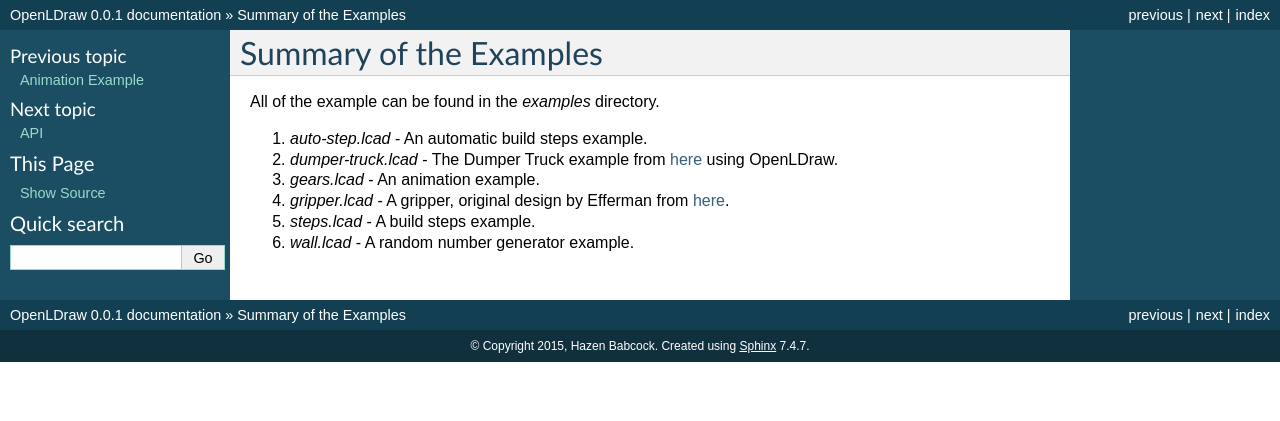
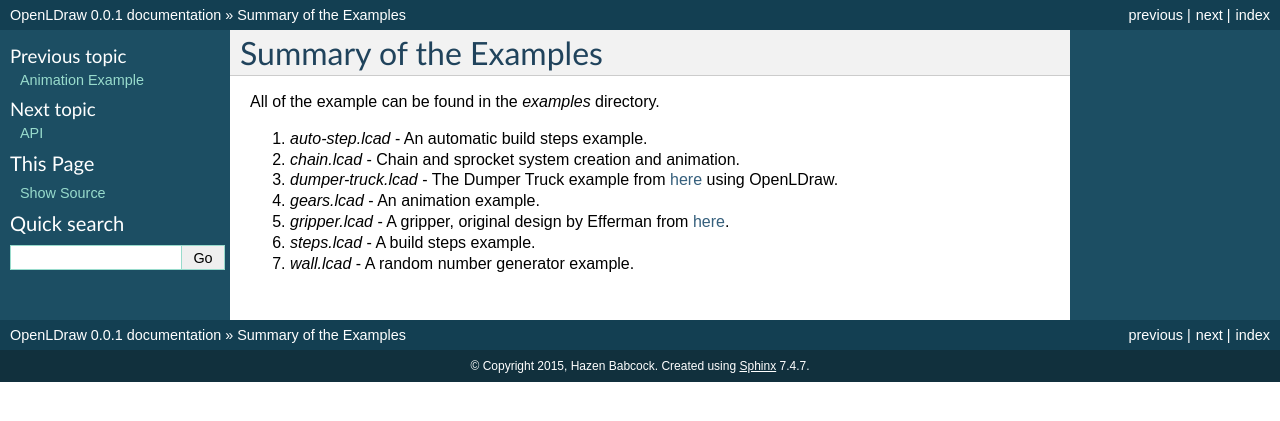
Before and after one commit to HazenBabcock/opensdraw, a Sphinx documentation site: the page built from docs/source/examples_list.rst, in a window 1280 px wide. Shown: the top 421 px of the page. Built offline with Sphinx 7.4.7, drawn with Linux system fonts in a browser that asks for light colours.

Commit message:
Add notes about the chain example.

```diff
--- a/docs/source/animation.rst
+++ b/docs/source/animation.rst
@@ -102,3 +102,8 @@ Create a movie. I find `ImageJ <http://fiji.sc/Fiji>`_ be a handy tool for this.
 
 .. figure:: gears_00001.png
    :align: center
+
+See Also
+--------
+
+The chain.lcad example, which demonstrates animating a chain and sprocket system.
--- a/docs/source/examples_list.rst
+++ b/docs/source/examples_list.rst
@@ -4,8 +4,9 @@ Summary of the Examples
 All of the example can be found in the *examples* directory.
 
 1. *auto-step.lcad* - An automatic build steps example.
-2. *dumper-truck.lcad* - The Dumper Truck example from `here <http://www.holly-wood.it/mlcad/basic1-en.html>`_ using OpenLDraw.
-3. *gears.lcad* - An animation example.
-4. *gripper.lcad* - A gripper, original design by Efferman from `here <http://www.brickshelf.com/cgi-bin/gallery.cgi?i=5724663>`_.
-5. *steps.lcad* - A build steps example.
-6. *wall.lcad* - A random number generator example.
+2. *chain.lcad* - Chain and sprocket system creation and animation.
+3. *dumper-truck.lcad* - The Dumper Truck example from `here <http://www.holly-wood.it/mlcad/basic1-en.html>`_ using OpenLDraw.
+4. *gears.lcad* - An animation example.
+5. *gripper.lcad* - A gripper, original design by Efferman from `here <http://www.brickshelf.com/cgi-bin/gallery.cgi?i=5724663>`_.
+6. *steps.lcad* - A build steps example.
+7. *wall.lcad* - A random number generator example.
```
